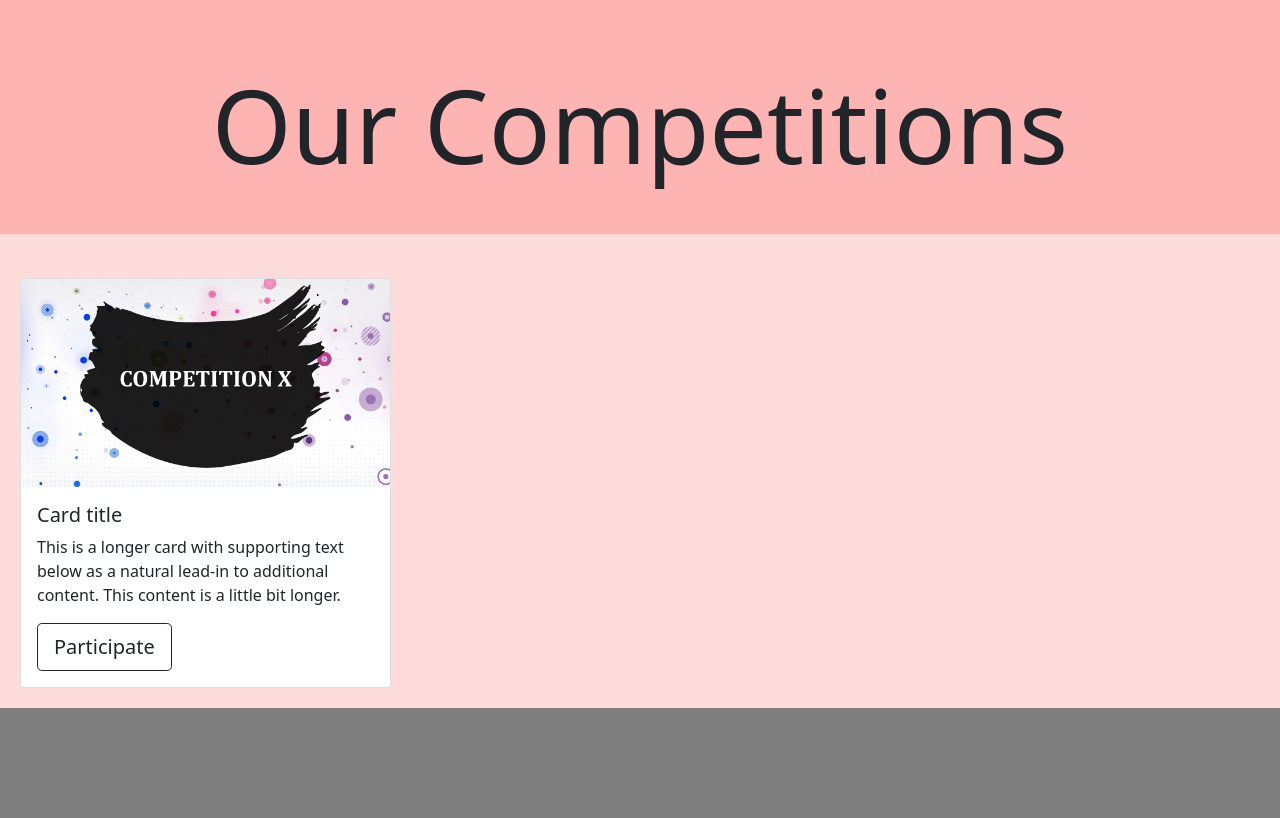
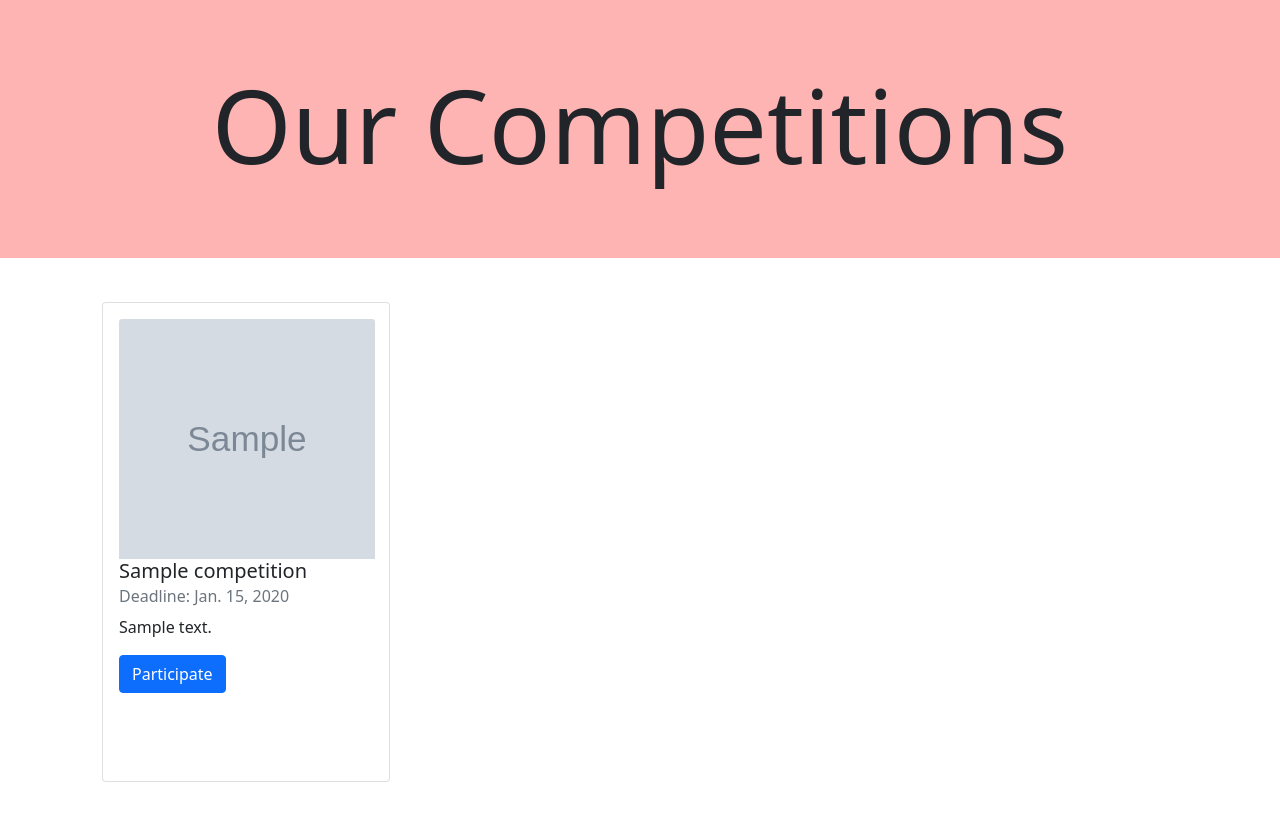
Before and after one commit to YashSrivastava001/Team7DWebApp, a Django app: page / in a window 1280 px wide. Shown: the part 1415-2233 px from the top of the page. Before the commit the page ends 2123 px from the top, so only its background shows below. Run offline with Django 3.2, Linux system fonts and the light colour scheme; tables that the repository leaves empty hold one stand-in row (values such as "Sample post"); grey boxes marked "Sample" are stand-in pictures; some web fonts are replaced.

Commit message:
Sorted model to template data

```diff
--- a/Team7DWebApp/settings.py
+++ b/Team7DWebApp/settings.py
@@ -17,6 +17,7 @@ BASE_DIR = os.path.dirname(os.path.dirname(os.path.abspath(__file__)))
 TEMPLATE_DIR = os.path.join(BASE_DIR, 'templates')
 STATIC_DIR = os.path.join(BASE_DIR, 'static')
 MEDIA_DIR = os.path.join(BASE_DIR, 'media')
+LOGIN_REDIRECT_URL = '/'
 
 
 # Quick-start development settings - unsuitable for production
@@ -47,7 +48,7 @@ INSTALLED_APPS = [
     'allauth.socialaccount',
 ]
 
-SITE_ID = 1
+SITE_ID = 2
 
 MIDDLEWARE = [
     'django.middleware.security.SecurityMiddleware',
--- a/designmytee/views.py
+++ b/designmytee/views.py
@@ -1,10 +1,15 @@
 from django.shortcuts import render
 from django.http import HttpResponse
+from designmytee.models import Competition
+from django.template import RequestContext
 
 # Create your views here.
 
 def home(request):
-    return render(request, 'designmytee/home.html')
+    competitions_list = Competition.objects.all()
+    context_dict = {}
+    context_dict['competitions'] = competitions_list
+    return render(request, 'designmytee/home.html', context = context_dict)
 
 def about(request):
      return render(request, 'designmytee/about.html')
--- a/static/style.css
+++ b/static/style.css
@@ -140,5 +140,12 @@ h1.compHeading{
 }
 
 .card{
+  width: 18rem;
+  height: 30rem;
   margin: 20px 20px 20px 20px;
 }
+
+.card-img-top{
+  width: 16rem;
+  height: 15rem;
+}
--- a/templates/designmytee/base.html
+++ b/templates/designmytee/base.html
@@ -43,7 +43,12 @@
                 <a class="nav-link" href="{% url 'designmytee:help' %}">Help</a>
               </li>
               <li class="nav-item">
+                {% if user.is_authenticated%}
+                <a class="nav-link" href="{% url 'designmytee:home' %}">Profile</a>
+                {% else %}
                 <a class="nav-link" href="{% url 'account_login' %}">Sign In</a>
+                {% endif %}
+
               </li>
             </ul>
           </div>
--- a/templates/designmytee/home.html
+++ b/templates/designmytee/home.html
@@ -20,8 +20,12 @@
     		<div class="carousel-item active">
       			<img class="img-fluid rounded mx-auto d-block" src="{% static 'images/homepage-cover.jpeg' %}" class="d-block w-100" alt="">
       			<div class="carousel-caption d-none d-md-block">
+      				{% if user.is_authenticated %}
+      				<h1 class="carousel-text">Hi, {{ user.username }}!</h1>
+      				{% else %}
         			<h1 class="carousel-text">Join Us Today!</h1>
         			<button type="button" class="btn btn-outline-light btn-lg">Sign In</button>
+        			{% endif %}
 
       			</div>
     		</div>
@@ -66,18 +70,24 @@
 	</div>
 
 
-	<div class="card-grid">
-		<div class="row row-cols-1 row-cols-md-3 g-4">
-  			<div class="col">
+
+
+	<div class="container mt-4">
+    <div class="row">
+    	{% for competition in competitions %}
+        <div class="col-auto mb-3">
             <div class="card">
-      				<img class="card-img" src="{% static 'images/competition.jpg' %}" class="card-img-top" alt="...">
                 <div class="card-body">
-        			<h5 class="card-title">Card title</h5>
-        			<p class="card-text">This is a longer card with supporting text below as a natural lead-in to additional content. This content is a little bit longer.</p>
-        			<button type="button" class="btn btn-outline-dark btn-lg">Participate</button>
+                	<img class="card-img-top" src="{{ MEDIA_URL }}{{ competition.competitionImage }}" alt="Competition Image">
+                    <h5 class="card-title">{{ competition.title }}</h5>
+                    <h6 class="card-subtitle mb-2 text-muted">Deadline: {{competition.endDate }}</h6>
+                    <p class="card-text">{{ competition.competitionDescription }}</p>
+                    <a href="#" class="btn btn-primary">Participate</a>
                 </div>
             </div>
         </div>
+        {% endfor %}
+
     </div>
 	</div>
 
```
Also changed, not shown: designmytee/migrations/0021_merge_20210331_0754.py (added). Lines whose indentation alone changed are shown as unchanged.
